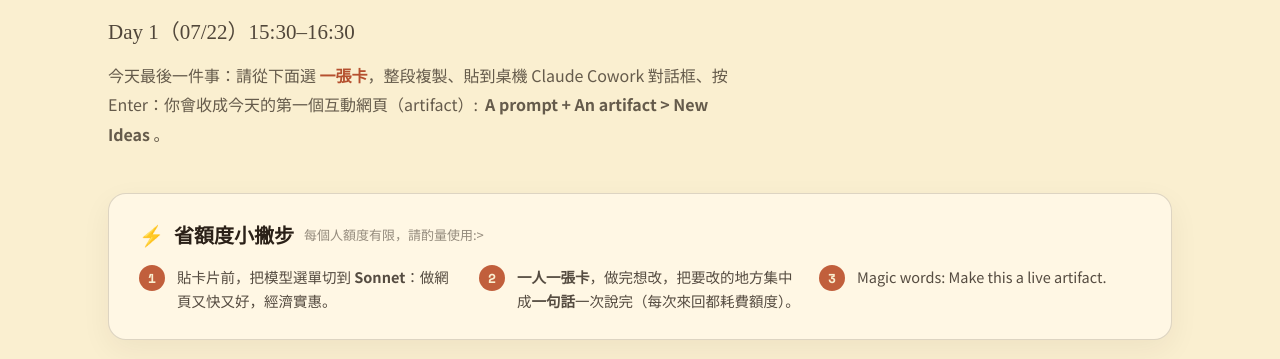
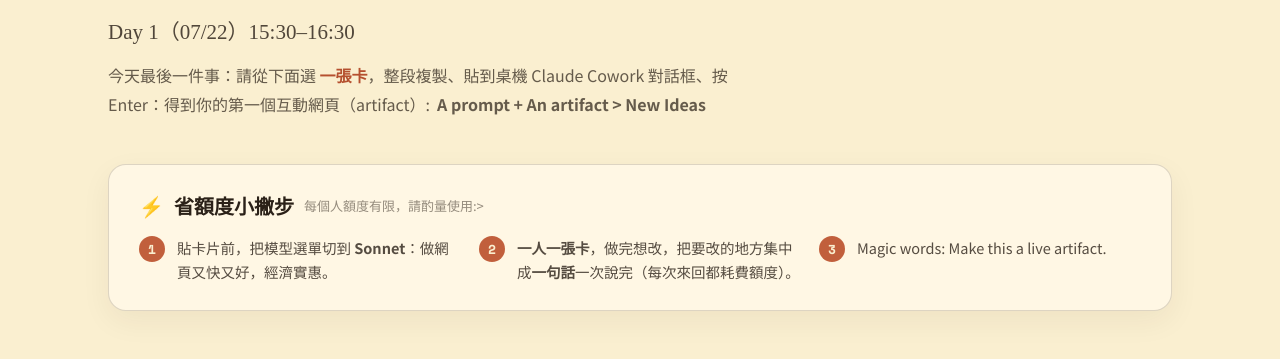
Before and after one commit to diff94/ntu-chai-interactive-page, a plain HTML site: page index.html in a window 1280 px wide. Shown: the part 297-656 px from the top of the page. Drawn offline with nearby package versions, Linux system fonts and the light colour scheme.

Commit message:
Contents

```diff
--- a/index.html
+++ b/index.html
@@ -62,7 +62,7 @@
       Day 1（07/22）15:30–16:30
     </p>
     <p style="font-size:16px; line-height:1.85; color:rgba(43,33,24,.72); max-width:640px; margin:0;">
-      今天最後一件事：請從下面選 <strong style="color: rgb(181, 80, 47);">一張卡</strong>，整段複製、貼到桌機 Claude Cowork 對話框、按 Enter：你會收成今天的第一個互動網頁（artifact）:&nbsp;  <strong>A prompt + An artifact > New Ideas </strong>。
+      今天最後一件事：請從下面選 <strong style="color: rgb(181, 80, 47);">一張卡</strong>，整段複製、貼到桌機 Claude Cowork 對話框、按 Enter：得到你的第一個互動網頁（artifact）:&nbsp;  <strong>A prompt + An artifact > New Ideas </strong>
     </p>
   </div>
 
```
